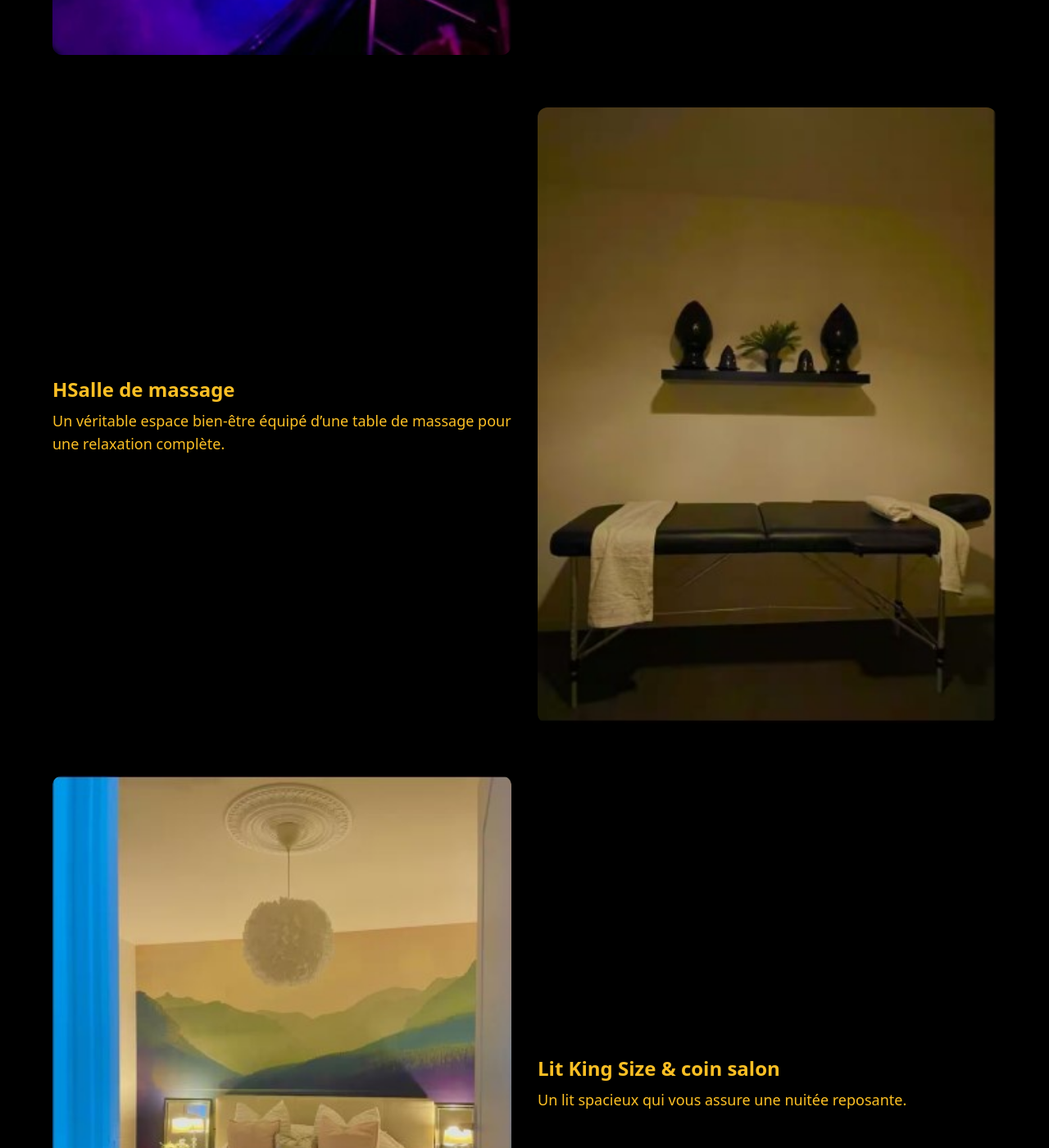
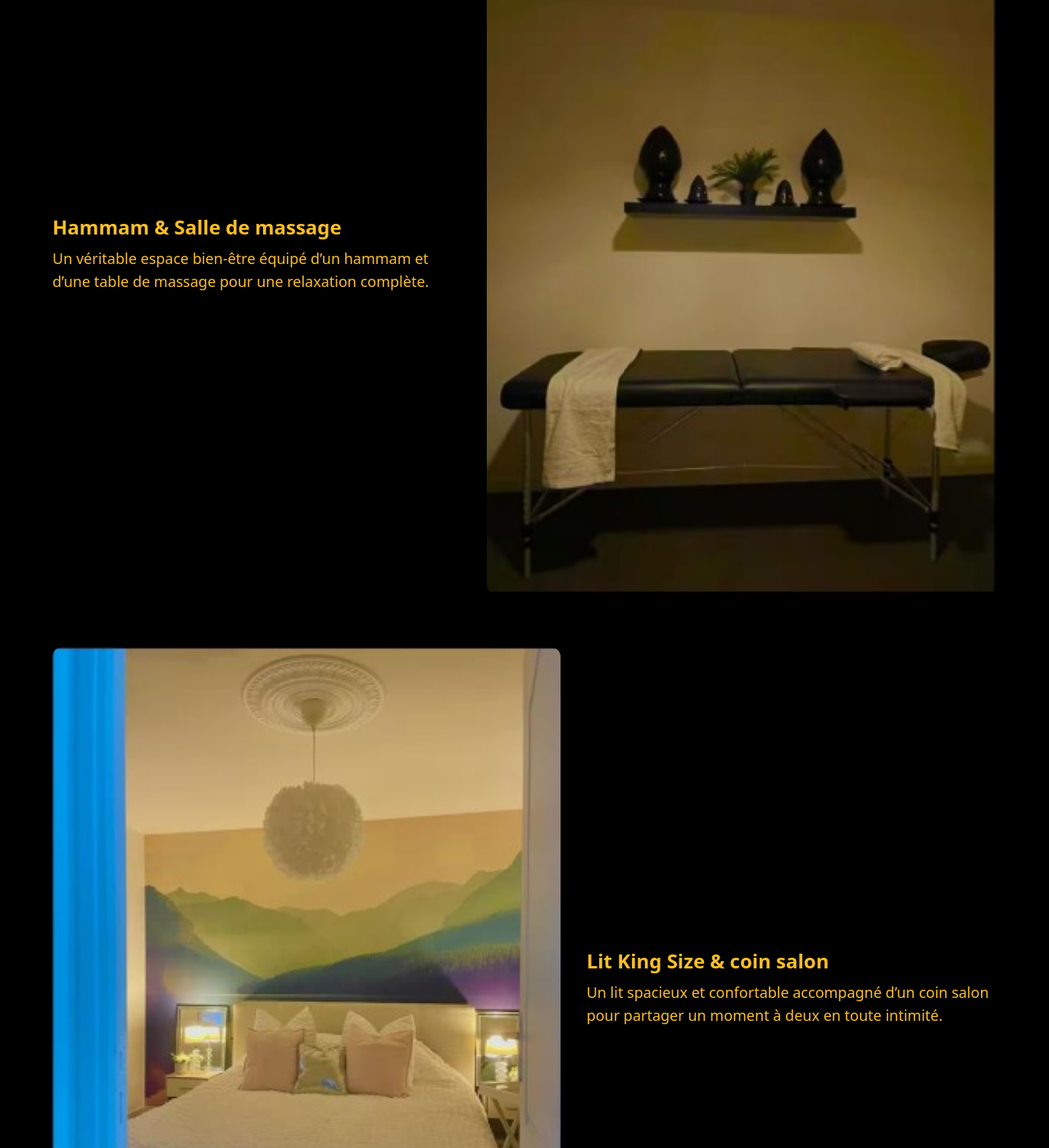
Before and after one commit to LIVABLOM/LIVABLOM, a Jekyll site: the page built from blom.md, in a window 1280 px wide and 1400 px high, scrolled down 1028 px. Shown: the whole window at 82% size. Built offline with Jekyll 4.4.1, drawn with Linux system fonts in a browser that asks for light colours; some of the changed text lies outside the part shown.

Commit message:
Update blom.md

```diff
--- a/blom.md
+++ b/blom.md
@@ -16,8 +16,8 @@
 
     <!-- Bloc 1 -->
     <div class="flex flex-col md:flex-row items-center gap-8">
-      <img src="{{ site.baseurl }}/assets/galerie/blom/blom22.jpg" alt="Jacuzzi privatif" class="w-full md:w-1/2 rounded-xl shadow-lg" />
-      <div class="md:w-1/2 text-lg">
+      <img src="{{ site.baseurl }}/assets/galerie/blom/image-jacuzzi.png" alt="Jacuzzi privatif" class="w-full md:w-[45%] max-h-[400px] object-cover rounded-xl shadow-lg" />
+      <div class="md:w-[55%] text-lg">
         <h2 class="text-2xl font-semibold mb-2">Jacuzzi privatif</h2>
         <p>Profitez d’un jacuzzi intérieur à température idéale, parfait pour un moment de détente à deux.</p>
       </div>
@@ -25,32 +25,21 @@
 
     <!-- Bloc 2 -->
     <div class="flex flex-col md:flex-row-reverse items-center gap-8">
-      <img src="{{ site.baseurl }}/assets/galerie/blom/blom31.jpg" alt="Hammam et salle de massage" class="w-full md:w-1/2 rounded-xl shadow-lg" />
-      <div class="md:w-1/2 text-lg">
-        <h2 class="text-2xl font-semibold mb-2">HSalle de massage</h2>
-        <p>Un véritable espace bien-être équipé d’une table de massage pour une relaxation complète.</p>
+      <img src="{{ site.baseurl }}/assets/galerie/blom/blom31.jpg" alt="Hammam et salle de massage" class="w-full md:w-[45%] max-h-[400px] object-cover rounded-xl shadow-lg" />
+      <div class="md:w-[55%] text-lg">
+        <h2 class="text-2xl font-semibold mb-2">Hammam & Salle de massage</h2>
+        <p>Un véritable espace bien-être équipé d’un hammam et d’une table de massage pour une relaxation complète.</p>
       </div>
     </div>
 
     <!-- Bloc 3 -->
     <div class="flex flex-col md:flex-row items-center gap-8">
-      <img src="{{ site.baseurl }}/assets/galerie/blom/blom13.jpg" alt="Lit king size et coin salon" class="w-full md:w-1/2 rounded-xl shadow-lg" />
-      <div class="md:w-1/2 text-lg">
+      <img src="{{ site.baseurl }}/assets/galerie/blom/blom13.jpg" alt="Lit king size et coin salon" class="w-full md:w-[45%] max-h-[400px] object-cover rounded-xl shadow-lg" />
+      <div class="md:w-[55%] text-lg">
         <h2 class="text-2xl font-semibold mb-2">Lit King Size & coin salon</h2>
-        <p>Un lit spacieux qui vous assure une nuitée reposante.</p>
+        <p>Un lit spacieux et confortable accompagné d’un coin salon pour partager un moment à deux en toute intimité.</p>
       </div>
     </div>
-
-    <!-- Bloc 4 -->
-    <div class="flex flex-col md:flex-row items-center gap-8">
-      <img src="{{ site.baseurl }}/assets/galerie/blom/blom19.jpg" alt="Lit king size et coin salon" class="w-full md:w-1/2 rounded-xl shadow-lg" />
-      <div class="md:w-1/2 text-lg">
-        <h2 class="text-2xl font-semibold mb-2">La touche romantique & 🤩</h2>
-        <p>Une table romantique soigneusement dressé pour partager un repas à deux en toute intimité. ( prenez votre repas à emporter ) .</p>
-      </div>
-      </div>
-
-    <!-- Ajouter d'autres blocs si tu veux -->
 
     <!-- Bouton Réserver -->
     <div class="text-center">
```
